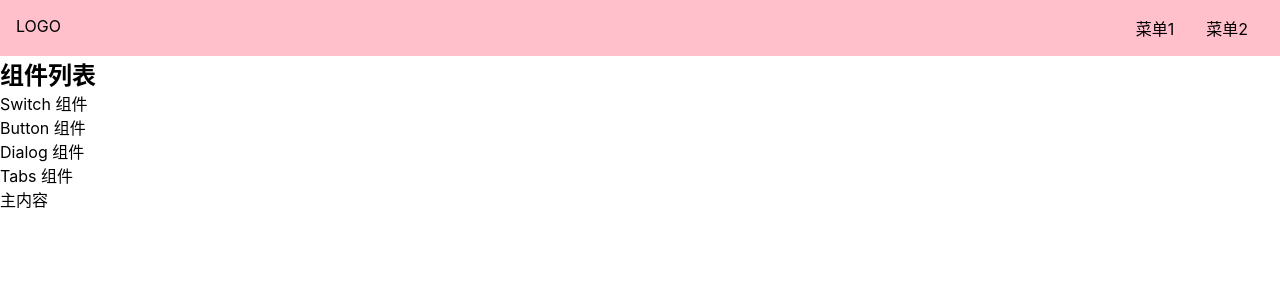
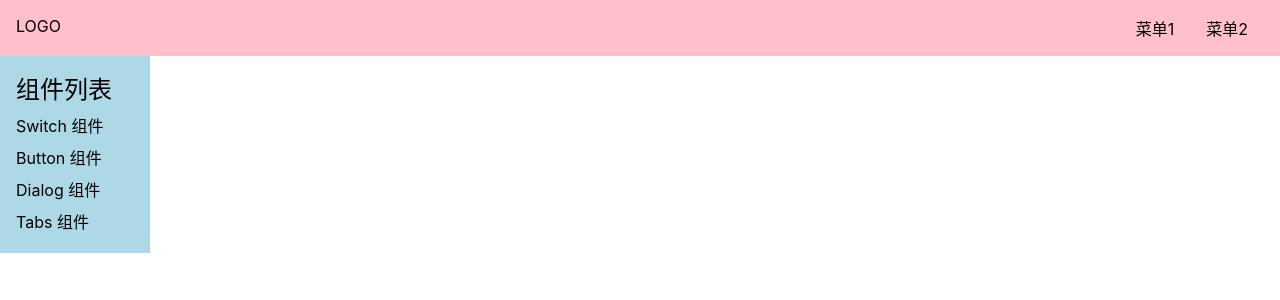
Before and after one commit to gongflower0/lunzi-ui-1, a Vue app: page /#/doc in a window 1280 px wide. Shown: the top 300 px of the page. Built offline with nearby package versions, Linux system fonts and the light colour scheme.

Commit message:
调节topnav和aside的位置

```diff
--- a/src/components/Topnav.vue
+++ b/src/components/Topnav.vue
@@ -14,6 +14,8 @@
   background: pink;
   display: flex;
   padding: 16px;
+  position: relative;
+  z-index:10;
   > .logo {
     max-width: 6em;
     margin-right: auto;
--- a/src/index.scss
+++ b/src/index.scss
@@ -15,6 +15,9 @@ a {
     cursor: pointer;
   }
 }
+h1,h2,h3,h4,h5,h6{
+  font-weight: normal;
+}
 body {
   font-size: 16px;
   // 为什么这样写 font-family
--- a/src/views/Doc.vue
+++ b/src/views/Doc.vue
@@ -31,5 +31,21 @@ export default {
 }
 </script>
 <style lang="scss" scoped>
-
+aside {
+  background: lightblue;
+  width: 150px;
+  padding: 16px;
+  position: fixed;
+  top: 0;
+  left: 0;
+  padding-top:70px;
+  > h2 {
+    margin-bottom: 4px;
+  }
+  > ol {
+    > li {
+      padding: 4px 0;
+    }
+  }
+}
 </style>
```
